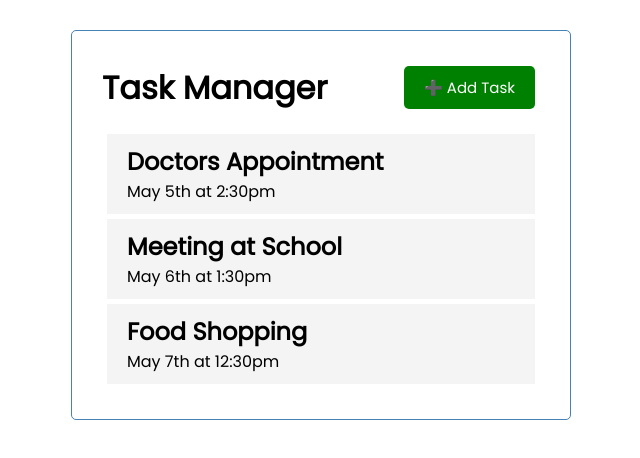
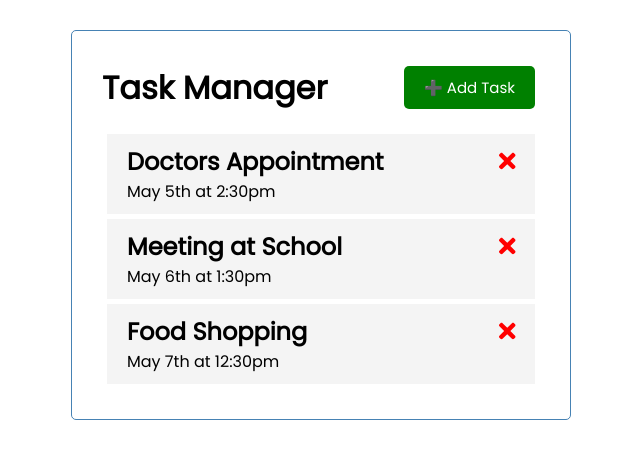
Before and after one commit to manavm1990/task-mgr, an Angular app: page / in a window 1280 px wide. Shown: the top 458 px of the page, without its empty margins (319-959 px from the left). Built offline with nearby package versions, Linux system fonts and the light colour scheme.

Commit message:
Add faTimes icon

```diff
--- a/src/app/components/task/task.component.html
+++ b/src/app/components/task/task.component.html
@@ -1,5 +1,8 @@
 <li class="task">
-  <h2>{{ task.text }}</h2>
+  <h2>
+    {{ task.text }}
+    <fa-icon [ngStyle]="{ color: 'red' }" [icon]="faTimes"></fa-icon>
+  </h2>
 
   <!-- TODO: Use `time` tags with `datetime` attributes -->
   <p>{{ task.day }}</p>
--- a/src/app/components/task/task.component.ts
+++ b/src/app/components/task/task.component.ts
@@ -1,5 +1,6 @@
 import { Component, Input } from '@angular/core';
 import Task from 'src/app/Task';
+import { faTimes } from '@fortawesome/free-solid-svg-icons';
 
 @Component({
   selector: 'app-task',
@@ -8,4 +9,6 @@
 })
 export class TaskComponent {
   @Input() task!: Task;
+
+  faTimes = faTimes;
 }
```
